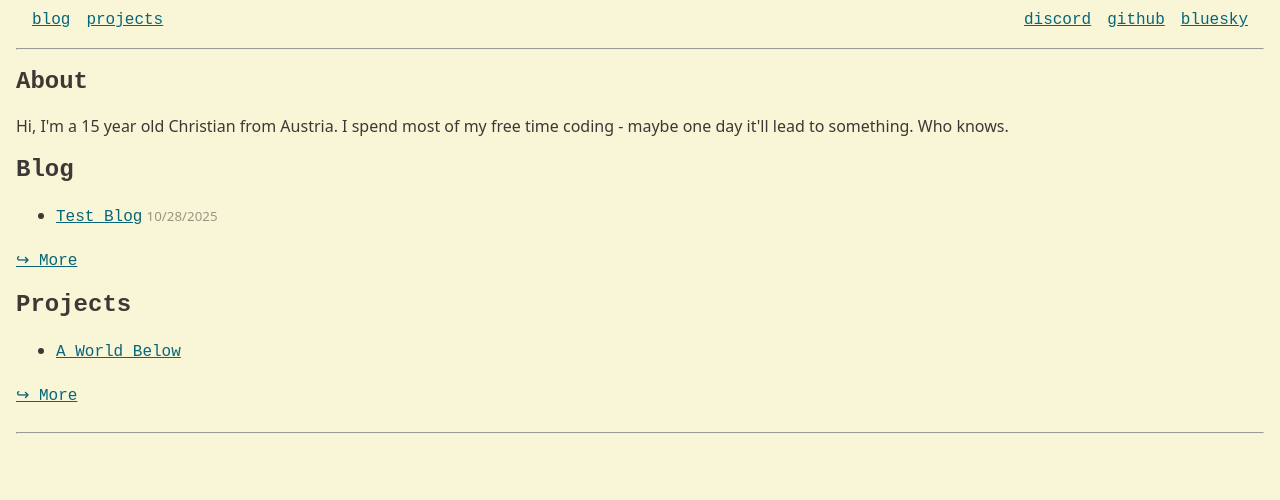
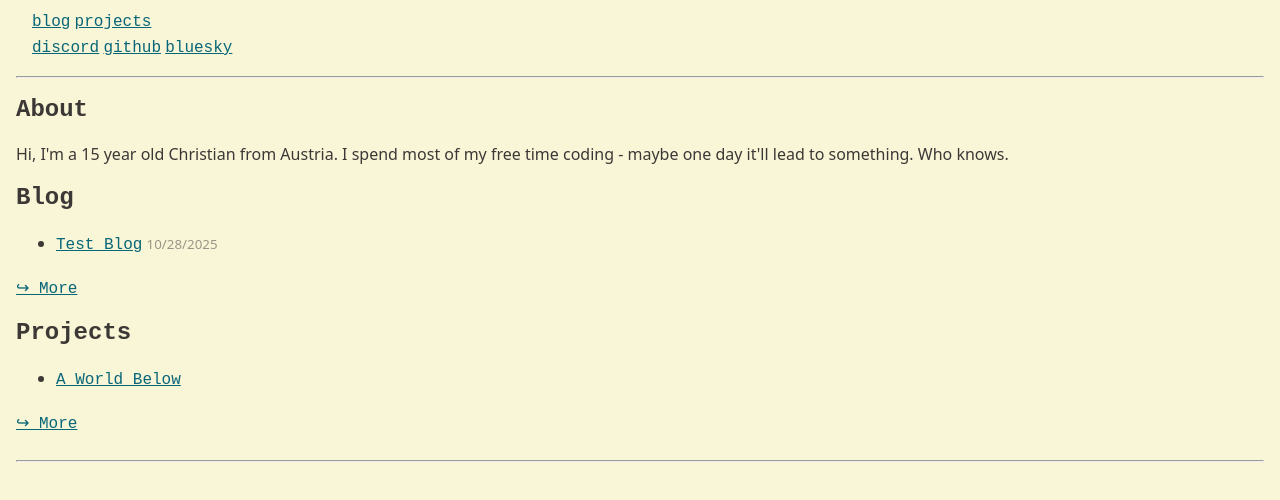
Before and after one commit to cacticrown/cacticrown.github.io, a plain HTML site: page index.html in a window 1280 px wide. Drawn offline with Linux system fonts and the light colour scheme.

Commit message:
Revert "fixing stuff"
This reverts commit 992ecbdae6898162c66a68d1d72d125718c2eb1f.

```diff
--- a/style.css
+++ b/style.css
@@ -72,8 +72,7 @@ small {
 }
 
 nav {
-  display: flex;
-  flex-wrap: nowrap;
+  display: wrap;
   justify-content: space-between;
   align-items: center;
   padding: 0.5rem 1rem;
@@ -81,8 +80,7 @@ nav {
 
 nav .left,
 nav .right {
-  display: flex;
-  flex-wrap: wrap;
+  display: wrap;
   gap: 1rem;
 }
 
```
